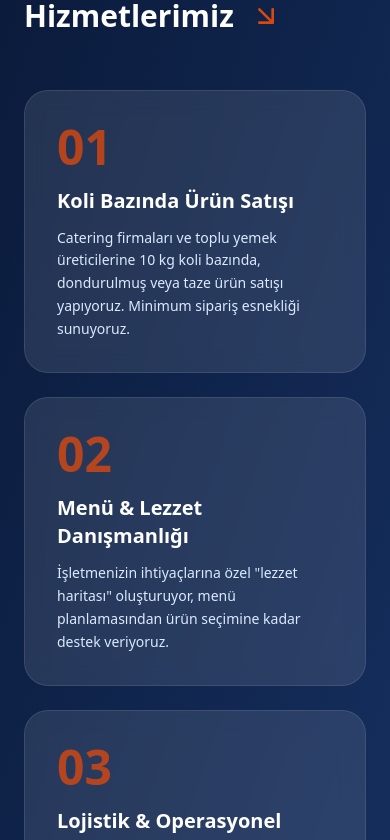
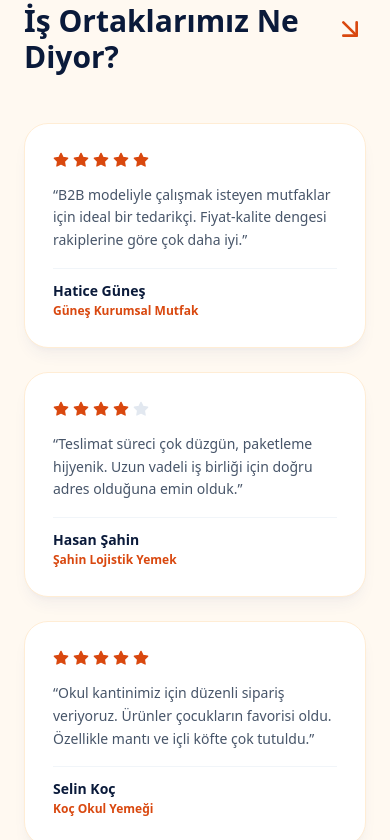
Before and after one commit to Kirosya/GurmeKupu, a Next.js app: page / in a window 390 px wide. Shown: the part 4104-4944 px from the top of the page. Built offline with nearby package versions, Linux system fonts and the light colour scheme.

Commit message:
Ana sayfaya dinamik müşteri yorumları bölümü eklendi (rastgele 3 yorum)

```diff
--- a/src/app/page.tsx
+++ b/src/app/page.tsx
@@ -1,11 +1,81 @@
 'use client';
 
-import React from 'react';
+import React, { useState, useEffect } from 'react';
 import Link from 'next/link';
 import { Header } from '@/components/Header';
-import { MessageCircle, Instagram, ArrowDownRight, Phone, Mail, MapPin } from 'lucide-react';
+import { MessageCircle, Instagram, ArrowDownRight, Phone, Mail, MapPin, Star } from 'lucide-react';
+
+const ALL_REVIEWS = [
+  {
+    name: 'Mehmet Yılmaz',
+    company: 'Yılmaz Catering',
+    text: 'Toplu siparişlerimizde hiç sorun yaşamadık. Yaprak sarması ve lahana sarması kalitesi tutarlı, her kolide aynı lezzeti buluyoruz. Kesinlikle tavsiye ederim.',
+    stars: 5,
+  },
+  {
+    name: 'Fatma Kaya',
+    company: 'Kaya Yemek Fabrikası',
+    text: 'İçli köfte ve mantı siparişlerimizi düßeğdük fiyata ve zamanında alıyoruz. -18°C’de raf ömrü bizim için çok kritik, bu konuda hiç sorun çıkmadı.',
+    stars: 5,
+  },
+  {
+    name: 'Ali Demir',
+    company: 'Ankara Toplu Yemek A.Ş.',
+    text: 'Koli bazlı satış sistemi işimizi çok kolaylaştırdı. Minimum sipariş esnekliği sayesinde stok yönetimimiz çok daha verimli hale geldi.',
+    stars: 5,
+  },
+  {
+    name: 'Ayşe Özcan',
+    company: 'Özcan Organizasyon',
+    text: 'Etkinlik yemeklerimiz için patlıcan dolma ve biber dolma alıyoruz. Misafirlerimizden çok olumlu geri dönüşler alıyoruz. Hizmet kalitesi yüksek.',
+    stars: 5,
+  },
+  {
+    name: 'Hasan Şahin',
+    company: 'Şahin Lojistik Yemek',
+    text: 'Teslimat süreci çok düzgün, paketleme hijyenik. Uzun vadeli iş birliği için doğru adres olduğuna emin olduk.',
+    stars: 4,
+  },
+  {
+    name: 'Zeynep Arslan',
+    company: 'Arslan Mutfak',
+    text: 'Gurme Küpü ile çalışmaya başlamadan önce çeşitli firmalar denedik. Tutarlı kalite ve dürüst iletişim açısından bu firmayı çok daha üstün bulduk.',
+    stars: 5,
+  },
+  {
+    name: 'Mustafa Çelik',
+    company: 'Çelik Kurumsal Yemek',
+    text: 'Menü danışmanlığı hizmetinden de yararlandık, beklentimizin üzzerinde destek aldık. Özellikle lezzet haritası çok işimize yaradı.',
+    stars: 5,
+  },
+  {
+    name: 'Selin Koç',
+    company: 'Koç Okul Yemeği',
+    text: 'Okul kantinimiz için düzenli sipariş veriyoruz. Ürünler çocukların favorisi oldu. Özellikle mantı ve içli köfte çok tutuldu.',
+    stars: 5,
+  },
+  {
+    name: 'Recep Yıldız',
+    company: 'Yıldız Catering Grubu',
+    text: 'Euro palet düzeyinde toplu sipariş verdik, lojistik süreç çok akıcıydı. Her aşamada bilgilendirme yapıldı, güven veren bir firma.',
+    stars: 4,
+  },
+  {
+    name: 'Hatice Güneş',
+    company: 'Güneş Kurumsal Mutfak',
+    text: 'B2B modeliyle çalışmak isteyen mutfaklar için ideal bir tedarikçi. Fiyat-kalite dengesi rakiplerine göre çok daha iyi.',
+    stars: 5,
+  },
+];
 
 export default function LandingHomePage() {
+  const [reviews, setReviews] = useState(ALL_REVIEWS.slice(0, 3));
+
+  useEffect(() => {
+    const shuffled = [...ALL_REVIEWS].sort(() => Math.random() - 0.5);
+    setReviews(shuffled.slice(0, 3));
+  }, []);
+
   return (
     <div className="min-h-screen bg-[#FFFDF9] text-slate-900 flex flex-col font-sans">
       <Header />
@@ -155,8 +225,43 @@ export default function LandingHomePage() {
 
           <div className="mt-10 text-center">
             <Link href="/menu" className="inline-flex items-center gap-2 bg-[#0A1A3A] hover:bg-[#163060] text-white px-8 py-4 rounded-2xl font-bold text-lg transition-all duration-300 shadow-lg shadow-blue-900/20">
-              Tüm Ürün Kataloğunu Gör →
+              Tüm Ürün Katalogunu Gör →
             </Link>
+          </div>
+        </section>
+
+        {/* ═══ YORUMLAR ═══ */}
+        <section className="bg-orange-50/60 border-y border-orange-100 py-20 px-6 sm:px-8">
+          <div className="max-w-7xl mx-auto">
+            <div className="flex items-center gap-4 mb-12">
+              <div>
+                <span className="text-xs font-bold tracking-[0.3em] uppercase text-[#D9480F] block mb-1">Müşteri Yorumları</span>
+                <h2 className="text-3xl font-black text-[#0A1A3A]">İş Ortaklarımız Ne Diyor?</h2>
+              </div>
+              <ArrowDownRight className="w-8 h-8 text-[#D9480F] flex-shrink-0" />
+            </div>
+
+            <div className="grid grid-cols-1 md:grid-cols-3 gap-6">
+              {reviews.map((review, i) => (
+                <div key={i} className="bg-white rounded-3xl p-7 shadow-lg shadow-blue-900/5 border border-orange-100 flex flex-col gap-4 hover:shadow-xl hover:shadow-orange-900/10 transition-shadow">
+                  <div className="flex gap-1">
+                    {Array.from({ length: 5 }).map((_, si) => (
+                      <Star
+                        key={si}
+                        className={`w-4 h-4 ${
+                          si < review.stars ? 'text-[#D9480F] fill-[#D9480F]' : 'text-slate-200 fill-slate-200'
+                        }`}
+                      />
+                    ))}
+                  </div>
+                  <p className="text-slate-600 leading-relaxed text-sm flex-1">&ldquo;{review.text}&rdquo;</p>
+                  <div className="pt-3 border-t border-slate-100">
+                    <p className="font-black text-[#0A1A3A] text-sm">{review.name}</p>
+                    <p className="text-xs text-[#D9480F] font-bold mt-0.5">{review.company}</p>
+                  </div>
+                </div>
+              ))}
+            </div>
           </div>
         </section>
 
```
